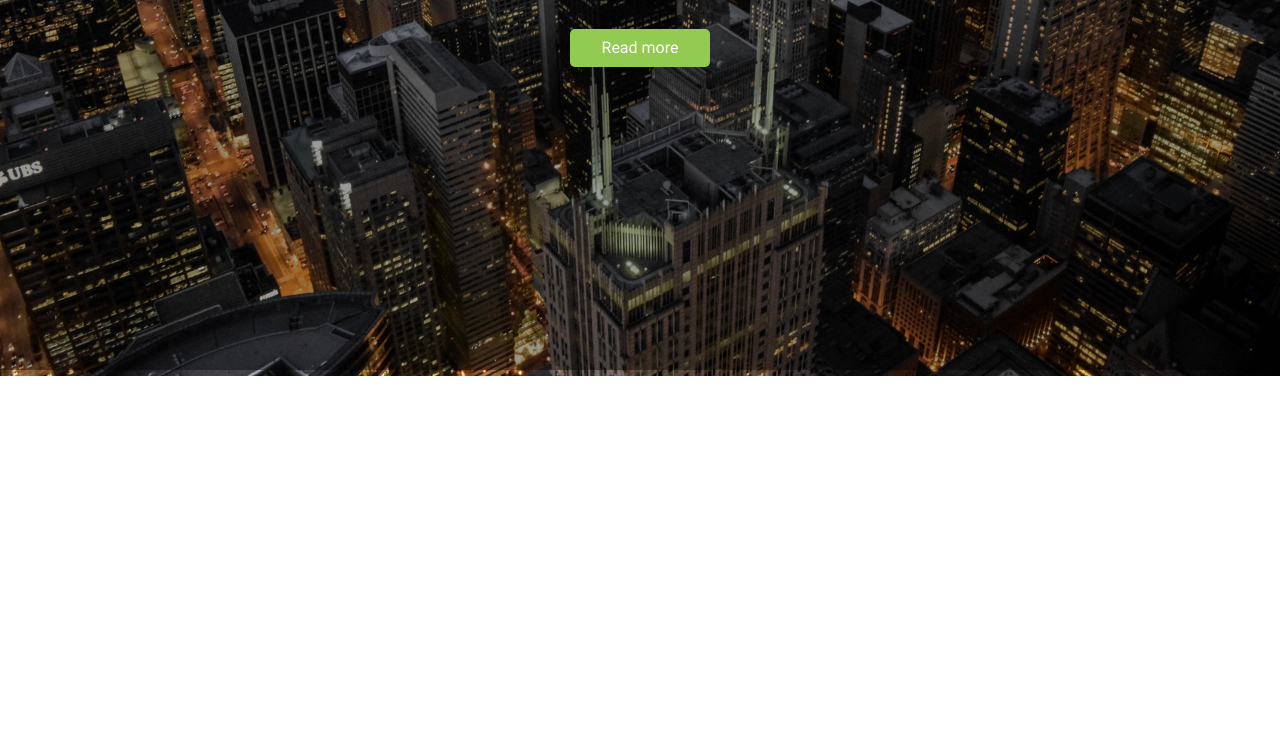
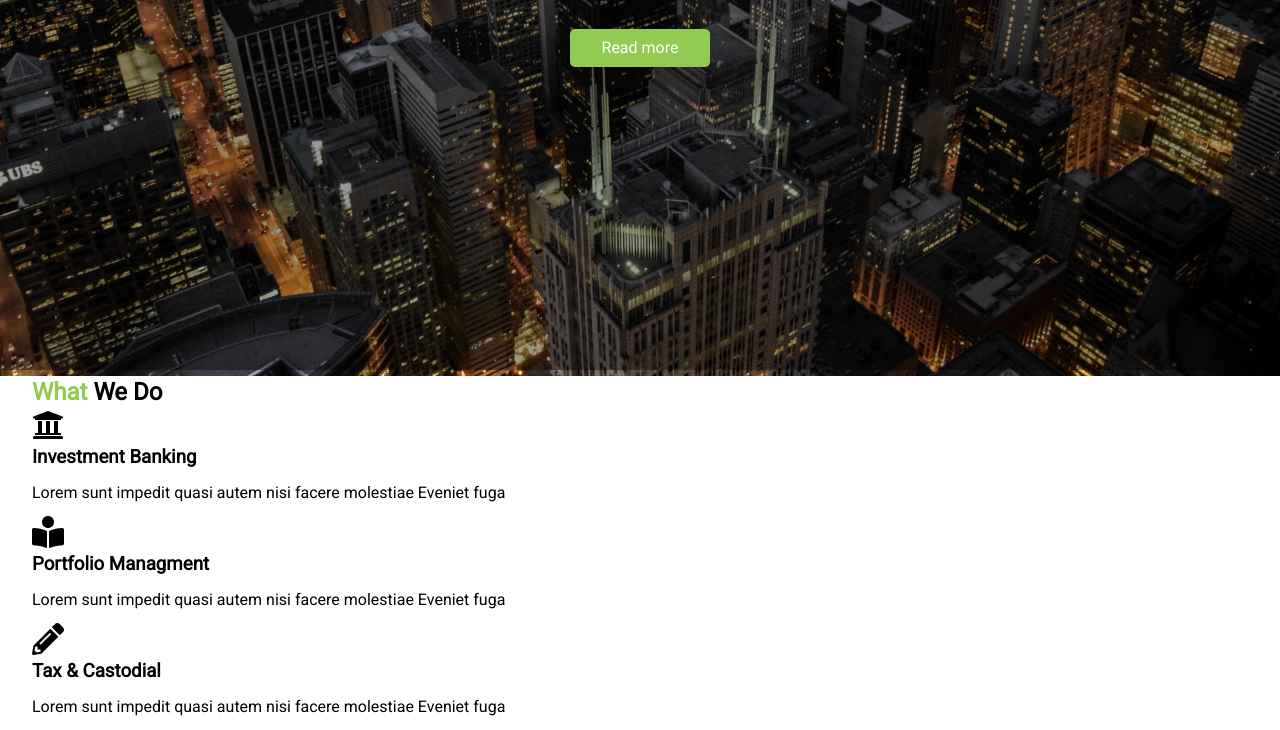
Before and after one commit to Harritone/HTML_CSS, a plain HTML site: page edgeledger/index.html in a window 1280 px wide. Shown: the part 490-1220 px from the top of the page. Before the commit the page ends 866 px from the top, so only its background shows below. Drawn offline with Linux system fonts and the light colour scheme; files that its build step writes are made by us from their sources.

Commit message:
Added murkup for what section

```diff
--- a/edgeledger/css/style.css
+++ b/edgeledger/css/style.css
@@ -50,6 +50,12 @@ p {
   background: #333;
   color: #fff;
 }
+.container {
+  max-width: 1100px;
+  padding: 0 2rem;
+  overflow: hidden;
+}
+
 /* navbar */
 
 #navbar {
--- a/edgeledger/index.html
+++ b/edgeledger/index.html
@@ -51,6 +51,42 @@
         </div>
 
       </header>
+
+      <!-- section: what we do -->
+      <section id="what" class="bg-light py-1">
+        <div class="container">
+          <h2 class="m-heading"><span class="text-primary">What</span> We Do</h2>
+          <div class="items">
+            <div class="item">
+              <i class="fas fa-university fa-2x"></i>
+              <div>
+                <h3>Investment Banking</h3>
+                <p>
+                  Lorem sunt impedit quasi autem nisi facere molestiae Eveniet fuga
+                </p>
+              </div>
+            </div>
+            <div class="item">
+              <i class="fas fa-book-reader fa-2x"></i>
+              <div>
+                <h3>Portfolio Managment</h3>
+                <p>
+                  Lorem sunt impedit quasi autem nisi facere molestiae Eveniet fuga
+                </p>
+              </div>
+            </div>
+            <div class="item">
+              <i class="fas fa-pencil-alt fa-2x"></i>
+              <div>
+                <h3>Tax & Castodial</h3>
+                <p>
+                  Lorem sunt impedit quasi autem nisi facere molestiae Eveniet fuga
+                </p>
+              </div>
+            </div>
+          </div>
+        </div>
+      </section>
     </body>
   </head>
 </html>
```
